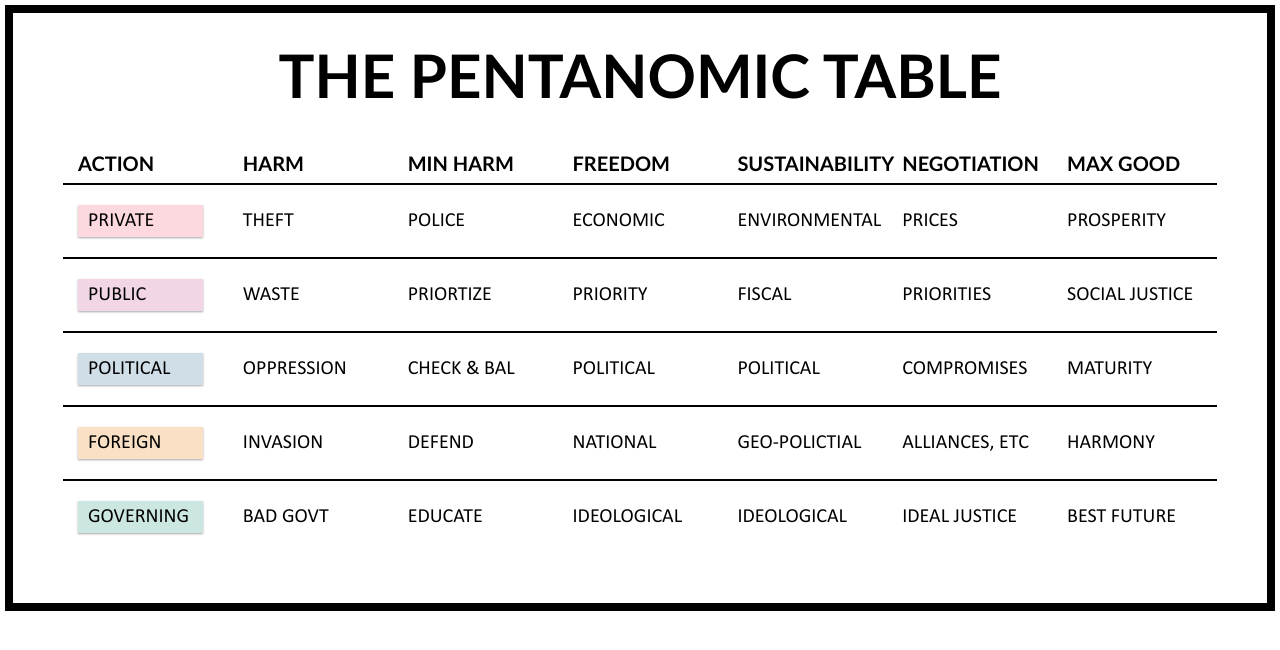
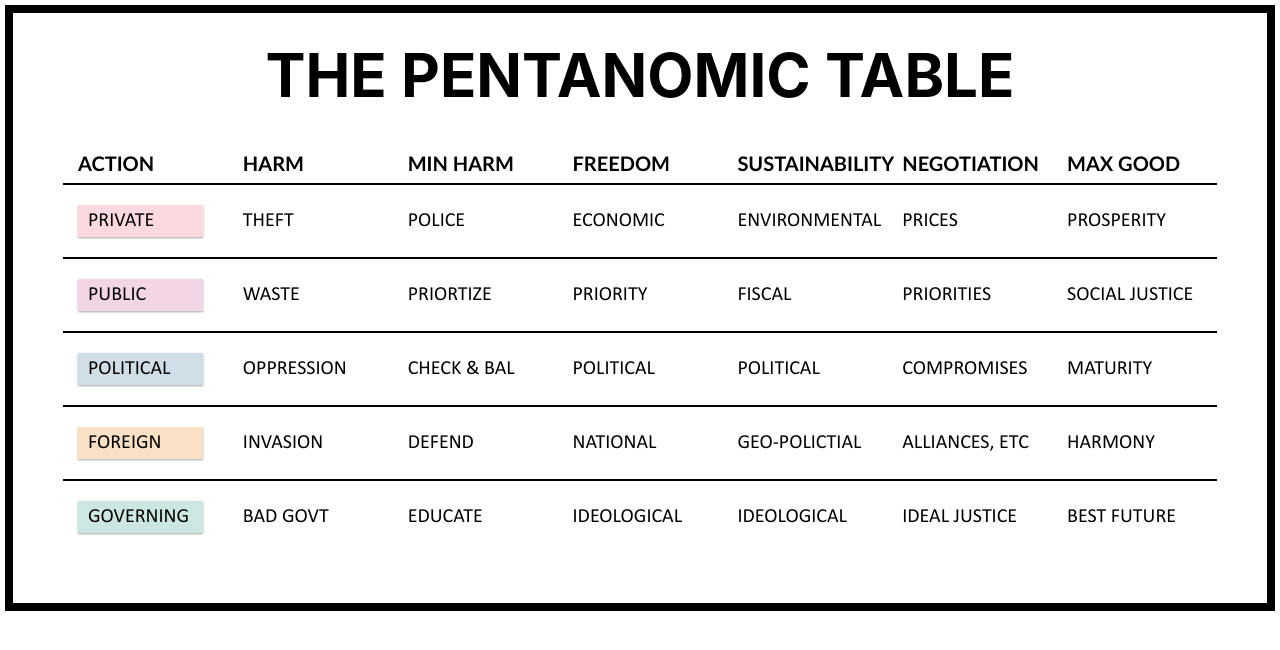
Before and after one commit to Farhadnawab/pentanomic-table, a plain HTML site: page index.html in a window 1280 px wide. Drawn offline with nearby package versions, Linux system fonts and the light colour scheme.

Commit message:
Updated 05-01-2020

```diff
--- a/assets/css/style.css
+++ b/assets/css/style.css
@@ -12,6 +12,9 @@
     -webkit-transition: all ease 0.3s;
     -moz-transition: all ease 0.3s;
     transition: all ease 0.3s;
+}
+body{
+    font-family: -apple-system,BlinkMacSystemFont,Segoe UI,Helvetica,Arial,sans-serif,Apple Color Emoji,Segoe UI Emoji;
 }
 .font-family-calibri{
     font-family: 'Calibri';
--- a/index.html
+++ b/index.html
@@ -22,13 +22,13 @@
   <link href="assets/css/style.css" type="text/css" rel="stylesheet" />
 
  </head>
- <body class="leading-normal tracking-normal bg-white font-family-calibri font-normal">
+ <body class="leading-normal tracking-normal bg-white font-normal">
 
   <div class="main-wrapper overflow-hidden uppercase border-8 border-solid border-black pt-5 pb-10 md:px-10 m-1">
     <div class="ghost-select"><span></span></div>
     <button type="button" id="clear-all" class="block mx-auto text-center leading-tight text-5xl font-bold mb-6">THE PENTANOMIC TABLE</button>
 
-    <table class="w-full table-fixed text-left noselect" id="pentanomic-table">
+    <table class="w-full table-fixed text-left font-family-calibri noselect" id="pentanomic-table">
       <thead>
         <tr class="active">
           <th>ACTION</th>
```
